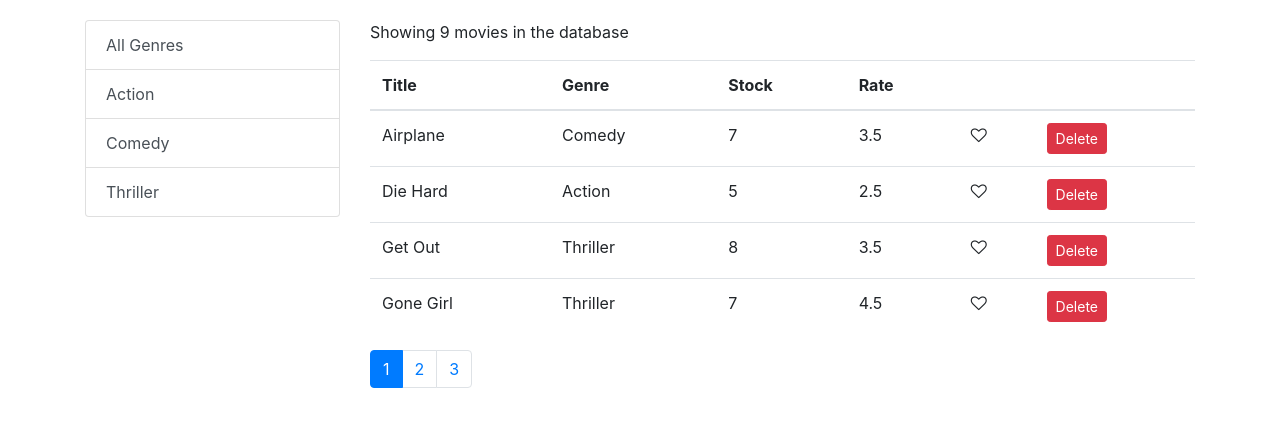
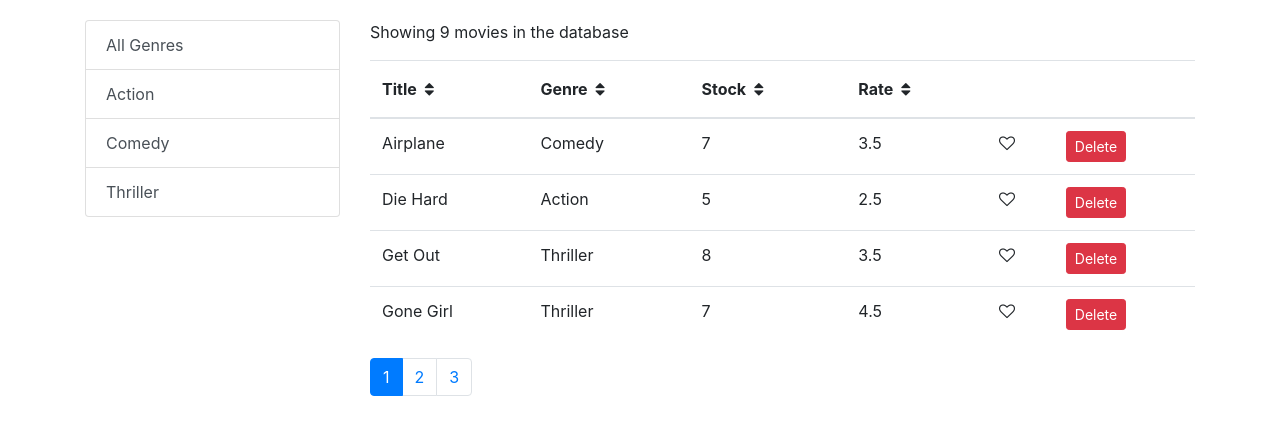
Before and after one commit to sepehr-amooei/React-vidly-project-, a React (Create React App) app: page / in a window 1280 px wide. Shown: the top 434 px of the page. Built offline with nearby package versions, Linux system fonts and the light colour scheme.

Commit message:
add sort icon

```diff
--- a/src/components/movies.jsx
+++ b/src/components/movies.jsx
@@ -76,6 +76,7 @@ class Movies extends Component {
           <p>Showing {count} movies in the database</p>
           <MoviesTable
             movies={movies}
+            order={sortColumn.order}
             onDelete={this.handleDelete}
             onLike={this.handleLike}
             onSort={this.handleSort}
--- a/src/components/moviesTable.jsx
+++ b/src/components/moviesTable.jsx
@@ -1,15 +1,16 @@
 import React from 'react';
 import Like from './common/like';
 
-const MoviesTable = ({movies, onDelete, onLike, onSort}) => {
+const MoviesTable = ({movies, order, onDelete, onLike, onSort}) => {
  return (
   <table className="table">
    <thead>
      <tr>
-      <th onClick ={() => onSort('title')} scope="col">Title</th>
-      <th onClick ={() => onSort('genre.name')} scope="col">Genre</th>
-      <th onClick ={() => onSort('numberInStock')} scope="col">Stock</th>
-      <th onClick ={() => onSort('dailyRentalRate')} scope="col">Rate</th>
+      <th  scope="col">Title<i style={{cursor : 'pointer'}} onClick={() => onSort('title')} className="fa fa-sort m-2" aria-hidden="true"></i></th>
+
+      <th  scope="col">Genre<i style={{cursor : 'pointer'}} onClick ={() => onSort('genre.name')} className="fa fa-sort m-2" aria-hidden="true"></i></th>
+      <th  scope="col">Stock<i style={{cursor : 'pointer'}} onClick ={() => onSort('numberInStock')} className="fa fa-sort m-2" aria-hidden="true"></i></th>
+      <th  scope="col">Rate<i style={{cursor : 'pointer'}} onClick ={() => onSort('dailyRentalRate')} className="fa fa-sort m-2" aria-hidden="true"></i></th>
       <th scope="col"></th>
       <th scope="col"></th>
      </tr>
@@ -32,4 +33,5 @@ const MoviesTable = ({movies, onDelete, onLike, onSort}) => {
   </table>
  );
 }
+
 export default MoviesTable;
```
